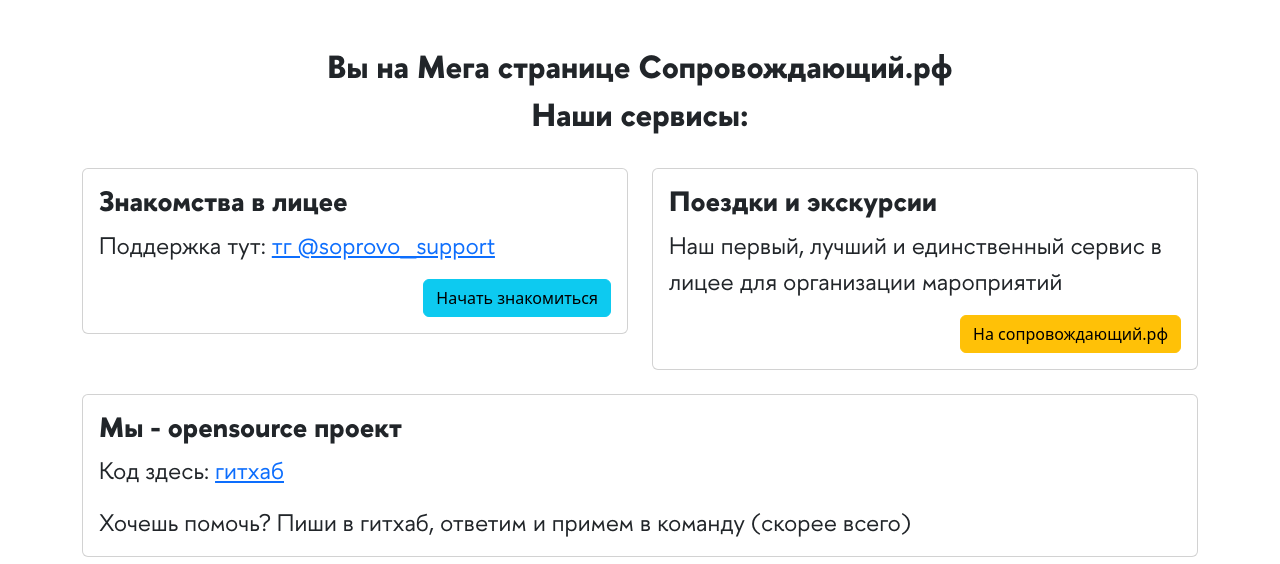
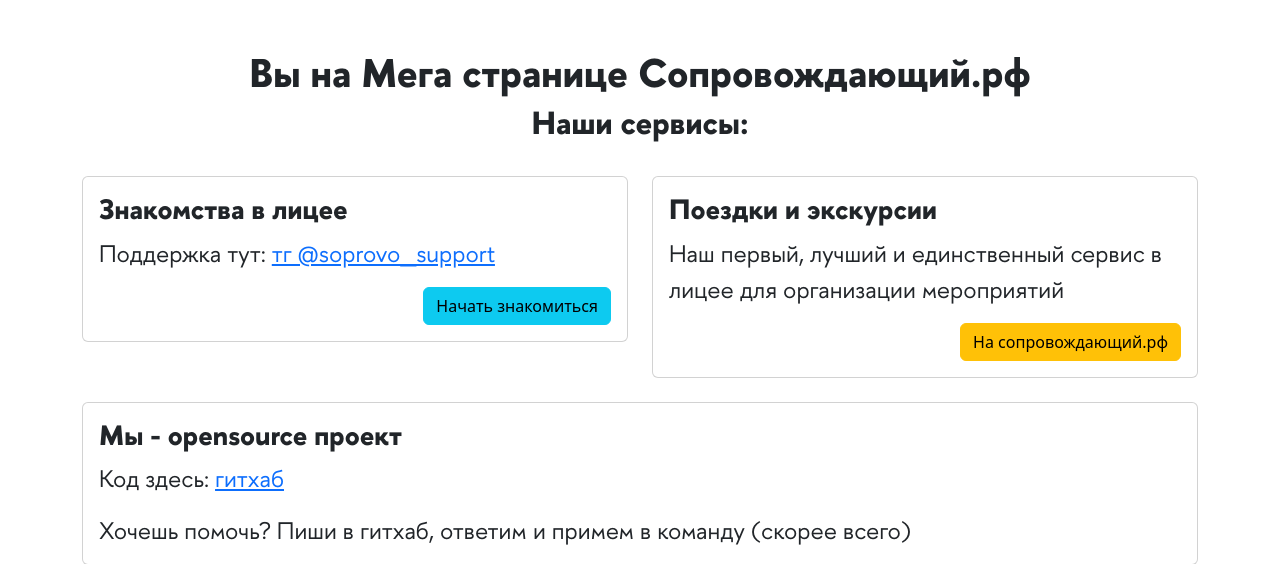
Before and after one commit to dogdolm2/soprovo, a Flask app: page / in a window 1280 px wide. Shown: the top 564 px of the page. Run offline with Flask 3, Linux system fonts and the light colour scheme.

Commit message:
Update mega.html
Опечатка фиксд

```diff
--- a/templates/mega.html
+++ b/templates/mega.html
@@ -56,7 +56,7 @@
 <br>
 <div class="container">
     <div class="row">
-        <h2 align="center">Вы на Мега странице Сопровождающий.рф</h2>
+        <h1 align="center">Вы на Мега странице Сопровождающий.рф</h1>
         <br>
         <br>
         <h2 align="center">Наши сервисы:</h2>
@@ -78,7 +78,7 @@
         <div class="card">
           <div class="card-body">
             <h3 class="card-title">Поездки и экскурсии</h3>
-            <p class="card-text">Наш первый, лучший и единственный сервис в лицее для организации мароприятий</p>
+            <p class="card-text">Наш первый, лучший и единственный сервис в лицее для организации мероприятий</p>
             <div align="right"><a href="/goto/" class="btn btn-warning">На сопровождающий.рф</a></div>
           </div>
         </div>
```
